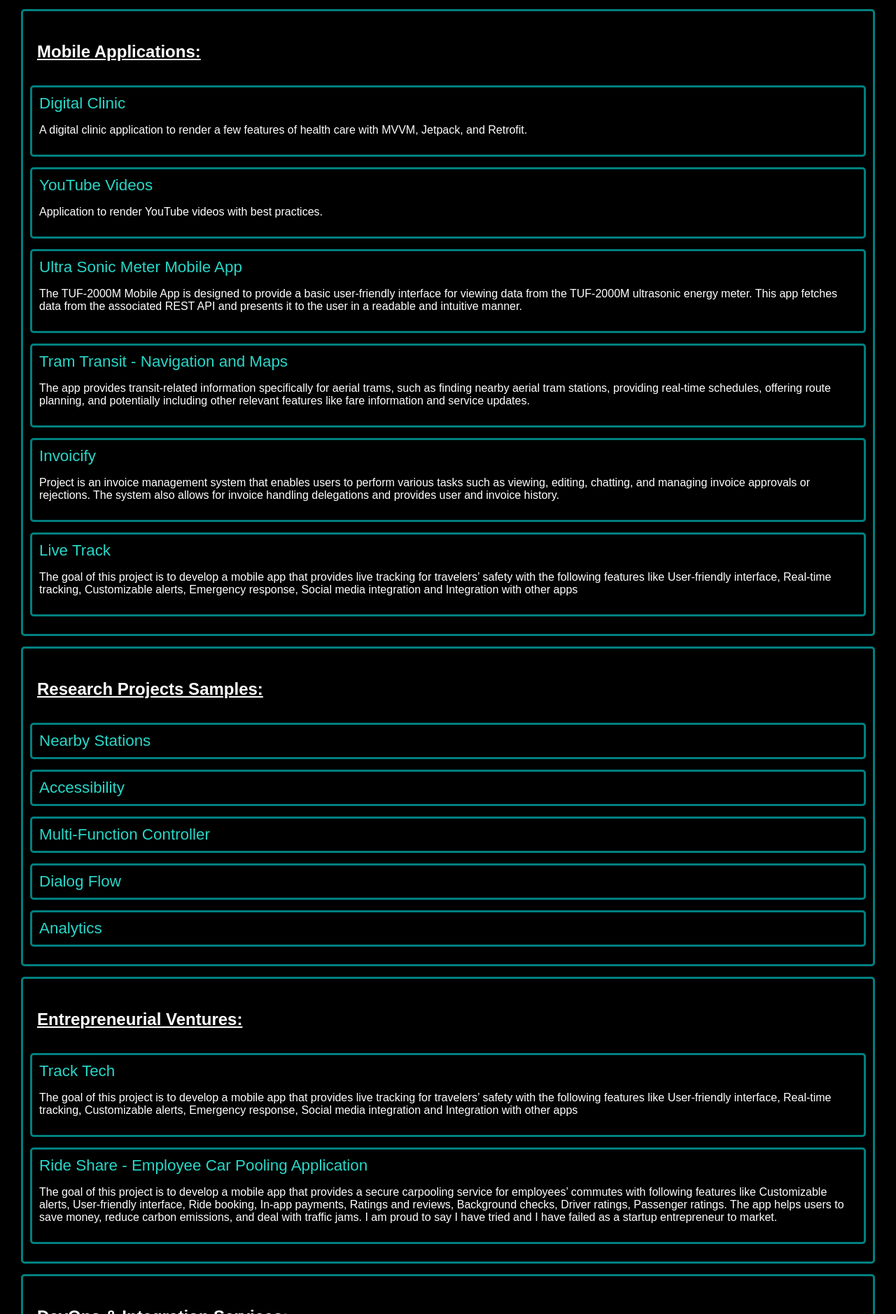
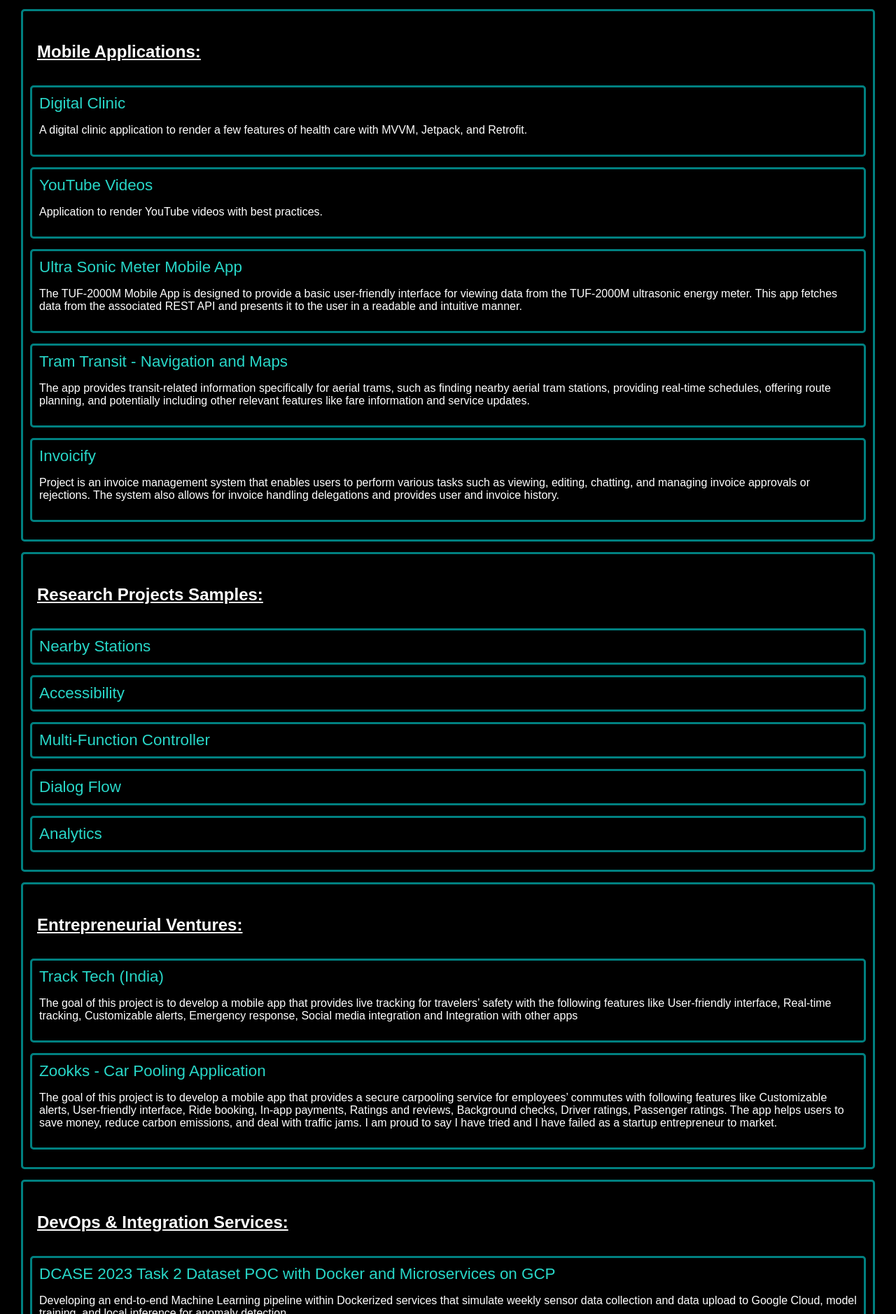
Before and after one commit to venkatsunilm/venkatsunilm.github.io, a plain HTML site: page index.html in a window 1280 px wide. Shown: the part 97-1975 px from the top of the page at 70% size. Drawn offline with Linux system fonts and the light colour scheme.

Commit message:
index file update

```diff
--- a/index.html
+++ b/index.html
@@ -1,4 +1,63 @@
 <!DOCTYPE html>
+<html lang="en">
+<head>
+    <meta charset="UTF-8">
+    <meta name="viewport" content="width=device-width, initial-scale=1.0">
+    <title>Venkat Minchala's GitHub Links</title>
+    <style>
+        body {
+            background-color: black;
+            color: #333;
+            font-family: Arial, sans-serif;
+            margin: 0;
+            padding: 0;
+            border: 30px solid black;
+        }
+
+        h1, h3 {
+            color: white;
+            padding: 10px;
+            text-decoration: underline;
+        }
+
+        h1 {
+            text-align: center;
+            font-size: 1.5rem;
+        }
+
+        h3 {
+            font-size: 1.5rem;
+            text-align: start;
+        }
+
+        ul {
+            list-style-type: none;
+            margin: 0;
+            padding: 0;
+            text-align: start;
+        }
+
+        li {
+            margin: 15px 0;
+            padding: 10px;
+            border-radius: 5px;
+            box-shadow: 0 2px 5px rgba(0, 0, 0, 0.1);
+            color: white;
+            border: 3px solid teal;
+        }
+
+        a {
+            color: #28D7C8;
+            font-size: 1.4rem;
+            text-decoration: none;
+        }
+
+        a:hover {
+            color: white;
+            text-decoration: underline;
+        }
+    </style>
+</head>
 <html lang="en">
 <head>
     <meta charset="UTF-8">
@@ -85,10 +144,6 @@
                     <a href="https://github.com/MinchalaVenkatSunil/Invoicify.git">Invoicify</a>
                     <p>Project is an invoice management system that enables users to perform various tasks such as viewing, editing, chatting, and managing invoice approvals or rejections. The system also allows for invoice handling delegations and provides user and invoice history.</p>
                 </li>
-                <li>
-                    <a href="https://github.com/venkatsunilm/TrackTech.git">Live Track</a>
-                    <p>The goal of this project is to develop a mobile app that provides live tracking for travelers’ safety with the following features like User-friendly interface, Real-time tracking, Customizable alerts, Emergency response, Social media integration and Integration with other apps</p>
-                </li>
             </ul>
         </li>
 
@@ -109,14 +164,13 @@
             <h3>Entrepreneurial Ventures:</h3>
             <ul>
                 <li>
-                    <a href="#">Track Tech</a>
+                    <a href="https://github.com/venkatsunilm/TrackTech.git">Track Tech (India)</a>
                     <p>The goal of this project is to develop a mobile app that provides live tracking for travelers’ safety with the following features like User-friendly interface, Real-time tracking, Customizable alerts, Emergency response, Social media integration and Integration with other apps</p>
                 </li>
                 <li>
-                    <a href="#">Ride Share - Employee Car Pooling Application</a>
+                    <a href="#">Zookks - Car Pooling Application</a>
                     <p>The goal of this project is to develop a mobile app that provides a secure carpooling service for employees’ commutes with following features like Customizable alerts, User-friendly interface, Ride booking, In-app payments, Ratings and reviews, Background checks, Driver ratings, Passenger ratings. The app helps users to save money, reduce carbon emissions, and deal with traffic jams. I am proud to say I have tried and I have failed as a startup entrepreneur to market.</p>
                 </li>
-
             </ul>
         </li>
 
```
Also changed, not shown: 1 other file.
